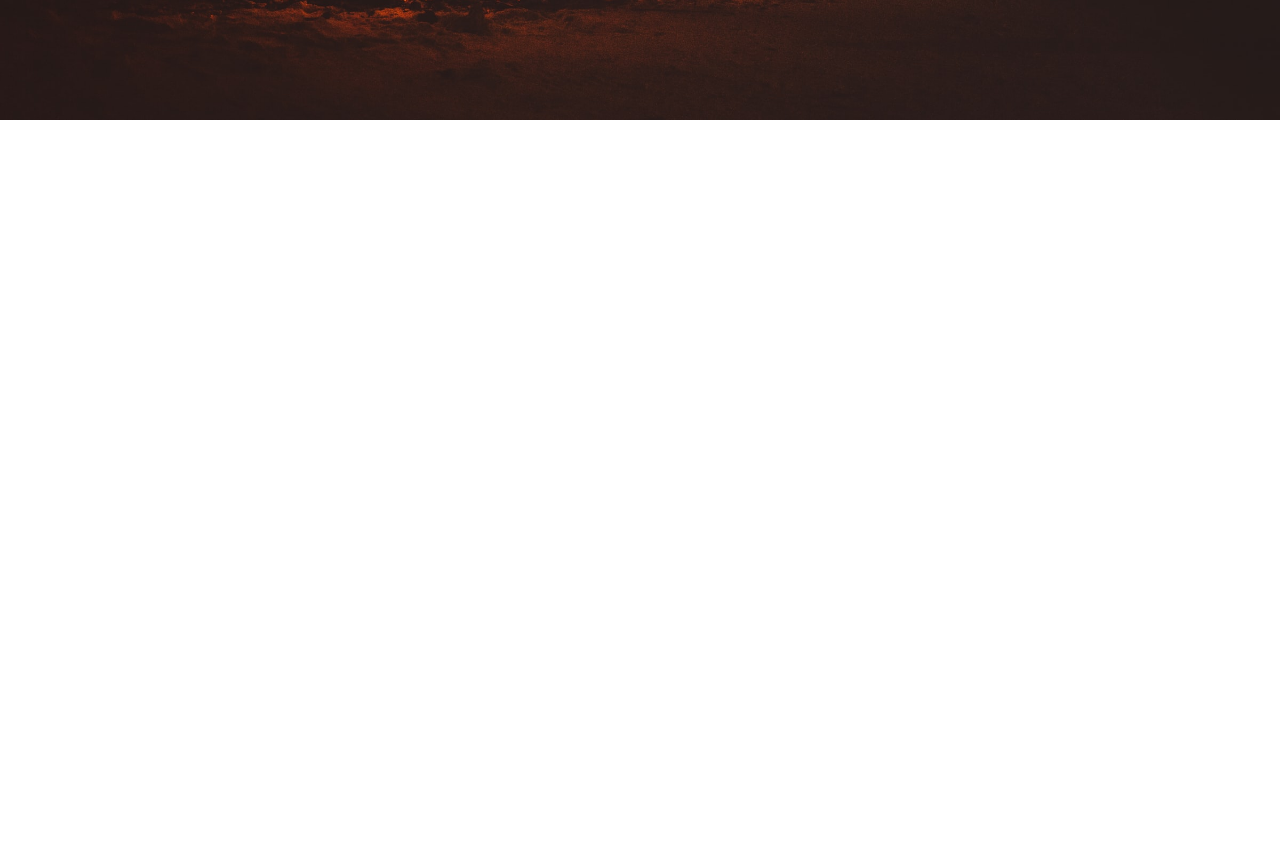
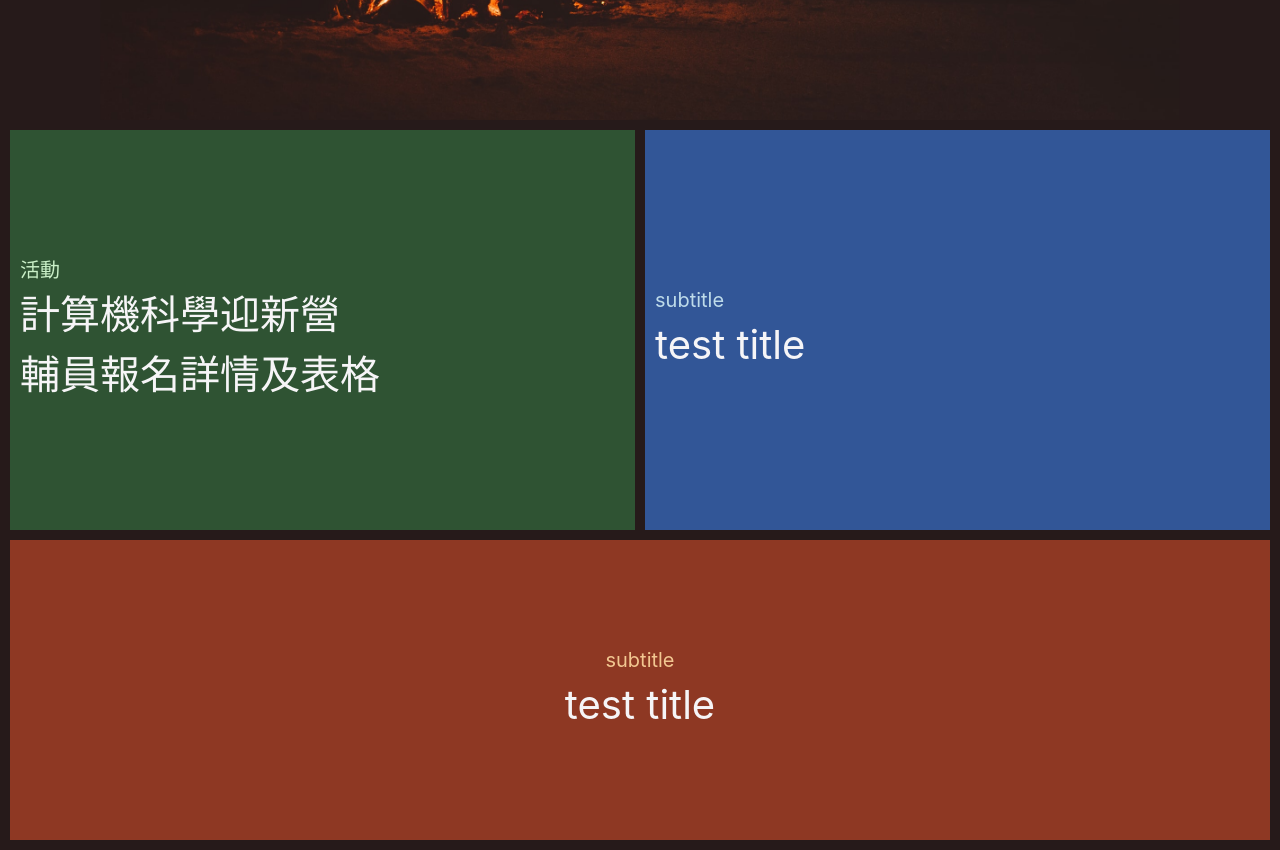
Before and after one commit to samuelch727/cucs-web, a React (Create React App) app: page / in a window 1280 px wide. Shown: the part 680-1530 px from the top of the page. Before the commit the page ends 800 px from the top, so only its background shows below. Built offline with nearby package versions, Linux system fonts and the light colour scheme.

Commit message:
Added grid table

```diff
--- a/src/App.css
+++ /dev/null
@@ -1,38 +0,0 @@
-.App {
-  text-align: center;
-}
-
-.App-logo {
-  height: 40vmin;
-  pointer-events: none;
-}
-
-@media (prefers-reduced-motion: no-preference) {
-  .App-logo {
-    animation: App-logo-spin infinite 20s linear;
-  }
-}
-
-.App-header {
-  background-color: #282c34;
-  min-height: 100vh;
-  display: flex;
-  flex-direction: column;
-  align-items: center;
-  justify-content: center;
-  font-size: calc(10px + 2vmin);
-  color: white;
-}
-
-.App-link {
-  color: #61dafb;
-}
-
-@keyframes App-logo-spin {
-  from {
-    transform: rotate(0deg);
-  }
-  to {
-    transform: rotate(360deg);
-  }
-}
--- a/src/App.tsx
+++ b/src/App.tsx
@@ -1,5 +1,4 @@
 import React, { useRef, createContext, useState, useEffect } from "react";
-import "./App.css";
 import Nav from "./components/nav";
 import HomePage from "./components/pages/HomePage";
 
--- /dev/null
+++ b/src/components/gridTable.tsx
@@ -0,0 +1,72 @@
+import { relative } from "path";
+import React, { useContext } from "react";
+import { HomePageData } from "./pages/HomePage";
+
+function GridTable() {
+  const data = useContext(HomePageData);
+
+  return (
+    <div style={{ backgroundColor: data.backgroundColor }}>
+      <div
+        className="row"
+        style={{
+          padding: "5px",
+          backgroundColor: data.backgroundColor,
+          margin: "0",
+        }}
+      >
+        {data.gridData.map((context, key) => {
+          return (
+            <div
+              className={"col-" + context.span}
+              style={{ padding: "5px" }}
+              key={key}
+            >
+              <div
+                style={{
+                  backgroundColor: context.backgroundColor,
+                  minHeight: context.height,
+                  position: "relative",
+                }}
+              >
+                <div
+                  style={{
+                    position: "absolute",
+                    top: "50%",
+                    msTransform: "translateY(-50%)",
+                    transform: "translateY(-50%)",
+                    width: "100%",
+                  }}
+                >
+                  <div
+                    style={{
+                      color: context.subTitleColor,
+                      fontSize: context.subTitleFontSize,
+                      padding: "10px 10px 0px 10px",
+                      //@ts-ignore
+                      textAlign: context.subTitleAlignment,
+                    }}
+                  >
+                    {context.subTitle}
+                  </div>
+                  <div
+                    style={{
+                      color: context.titleColor,
+                      fontSize: context.titleFontSize,
+                      padding: "0px 10px 10px 10px",
+                      //@ts-ignore
+                      textAlign: context.titleAlignment,
+                    }}
+                    dangerouslySetInnerHTML={{ __html: context.title }}
+                  ></div>
+                </div>
+              </div>
+            </div>
+          );
+        })}
+      </div>
+    </div>
+  );
+}
+
+export default GridTable;
--- a/src/components/pages/HomePage.tsx
+++ b/src/components/pages/HomePage.tsx
@@ -1,11 +1,18 @@
-import React from "react";
+import React, { createContext } from "react";
 import Banner from "../banner";
+import GridTable from "../gridTable";
+import homePageData from "../../data/homePageData.json";
+
+export const HomePageData = createContext(homePageData);
 
 function HomePage() {
   return (
-    <div>
-      <Banner />
-    </div>
+    <HomePageData.Provider value={homePageData}>
+      <div style={{ backgroundColor: homePageData.backgroundColor }}>
+        <Banner />
+        <GridTable />
+      </div>
+    </HomePageData.Provider>
   );
 }
 
--- a/src/data/homePageData.json
+++ b/src/data/homePageData.json
@@ -3,9 +3,51 @@
         "imgdir": "./img/OCampBanner.jpg",
         "title":"CS OCAMP 2021",
         "subTitle":"立即報名<img src=\"./img/chevron_right_black_48dp.svg\" style=\"margin:0px; color:#EB9F5B\"/>",
-        "titleStyle": "{\"color\":\"#F2C791\",\"fontSize\":\"50px\",\"font-family\": \"'Work Sans', sans-serif\",\"margin\":\"0\"}",
-        "subTitleStyle":"{\"color\":\"#EB9F5B\",\"fontSize\":\"20px\", \"textAlign\":\"right\"}",
+        "titleStyle": "{\"color\":\"#F2C791\",\"fontSize\":\"50px\",\"font-family\": \"'Work Sans', sans-serif\",\"margin\":\"0\",\"textAlign\":\"right\"}",
+        "subTitleStyle":"{\"color\":\"#EB9F5B\",\"fontSize\":\"20px\", \"textAlign\":\"right\", \"cursor\": \"pointer\"}",
         "textBoxStyle":"{\"transform\":\"translate(-50%,-50%)\",\"top\":\"50%\",\"left\":\"70%\"}",
-        "imgStyle":"{\"width\":\"100%\",\"height\":\"auto\",\"bottom\":\"0\"}"
-    }
+        "imgStyle":"{\"width\":\"auto\",\"height\":\"100%\",\"bottom\":\"0\",\"transform\":\"translate(-50%,0%)\",\"left\":\"50%\"}"
+    },
+    "gridData" : [
+        {
+            "span" : 6,
+            "title" : "計算機科學迎新營<br/>輔員報名詳情及表格",
+            "subTitle" : "活動",
+            "subTitleAlignment" : "left",
+            "titleAlignment":"left",
+            "backgroundColor" : "#2F5333",
+            "titleColor" : "#F6F5F7",
+            "subTitleColor" : "#CAF0C8",
+            "height":"400px",
+            "subTitleFontSize":"20px",
+            "titleFontSize":"40px"
+        },
+        {
+            "span" : 6,
+            "title" : "test title",
+            "subTitle" : "subtitle",
+            "subTitleAlignment" : "left",
+            "titleAlignment":"left",
+            "backgroundColor" : "#325697",
+            "titleColor" : "#F6F5F7",
+            "subTitleColor" : "#BEDBEA",
+            "height":"400px",
+            "subTitleFontSize":"20px",
+            "titleFontSize":"40px"
+        },
+        {
+            "span" : 12,
+            "title" : "test title",
+            "subTitle" : "subtitle",
+            "subTitleAlignment" : "center",
+            "titleAlignment":"center",
+            "backgroundColor" : "#8E3823",
+            "titleColor" : "#F6F5F7",
+            "subTitleColor" : "#F2C791",
+            "height":"300px",
+            "subTitleFontSize":"20px",
+            "titleFontSize":"40px"
+        }
+    ],
+    "backgroundColor": "#261A1A"
 }
```
